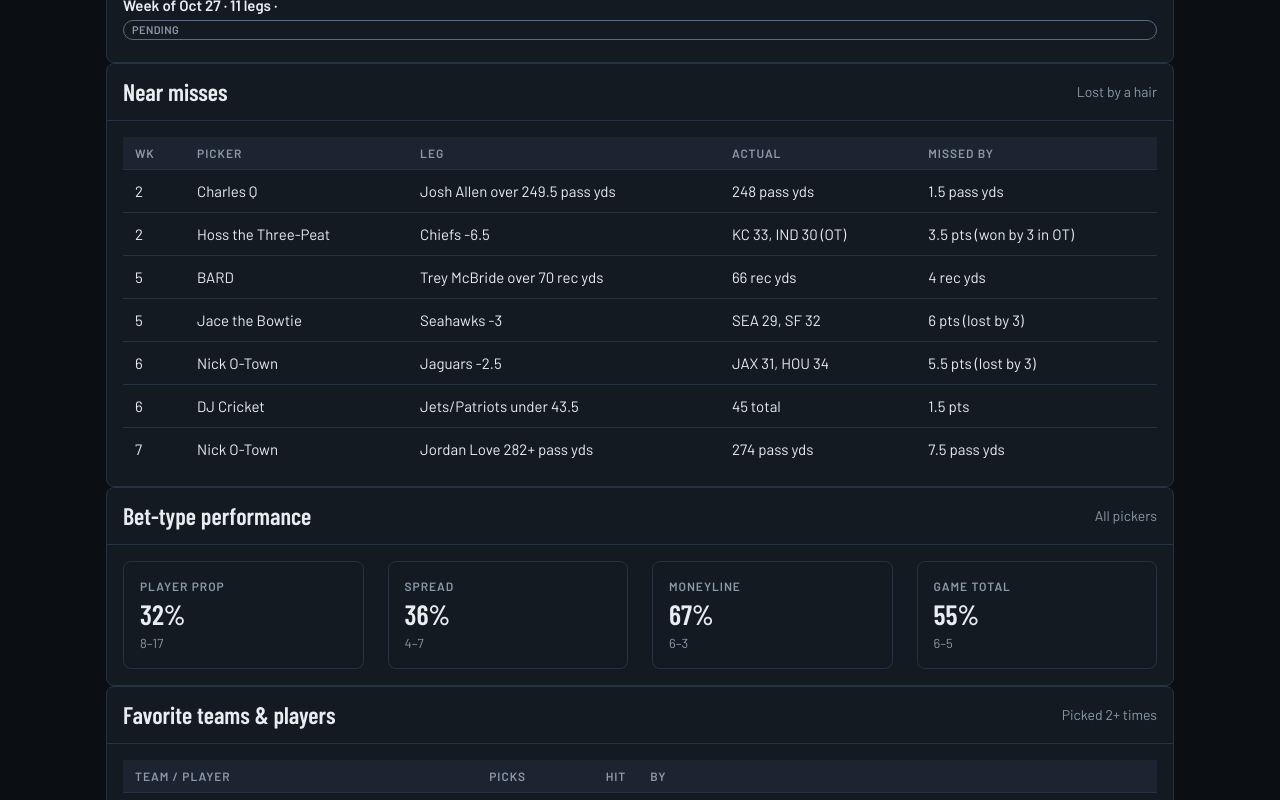
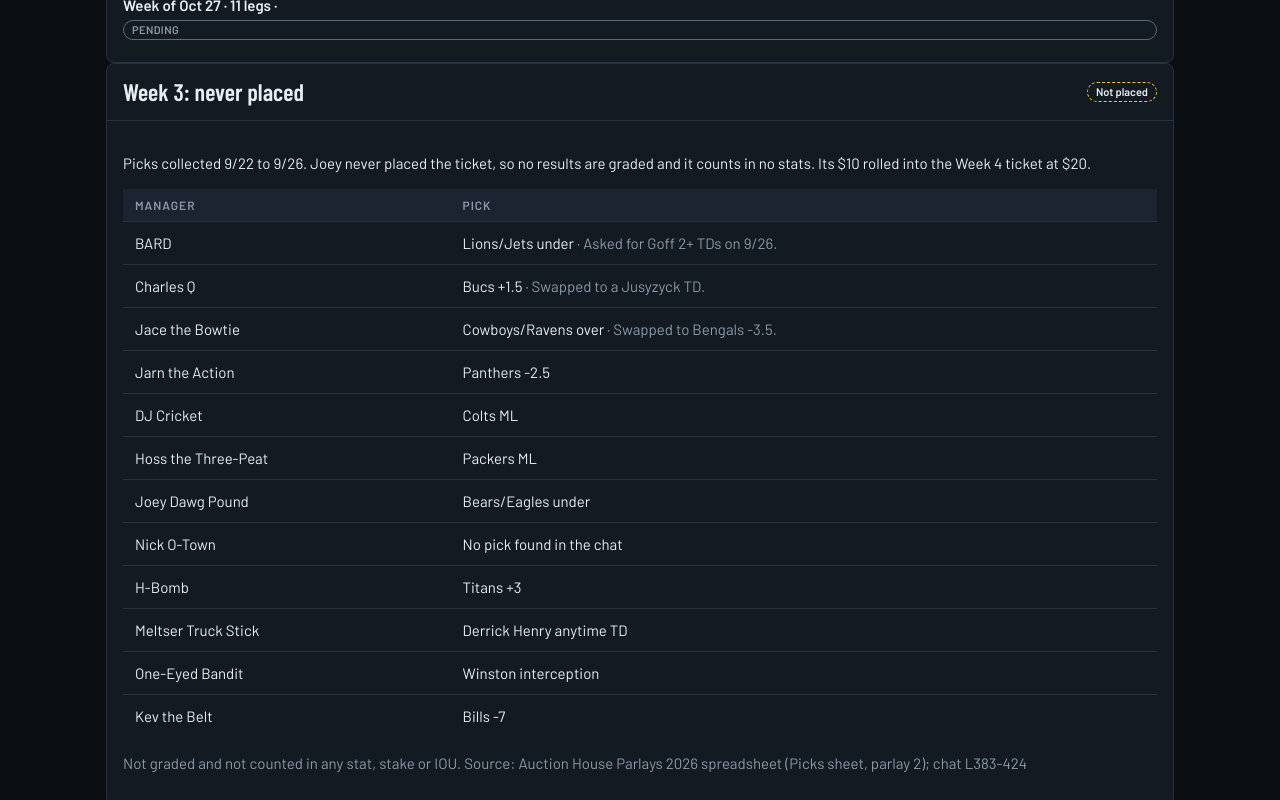
Before and after one commit to bh5msu-coder/PARLAY, a Next.js app: page /bets in a window 1280 px wide. Shown: the part 5000-5800 px from the top of the page. Built offline with nearby package versions, Linux system fonts and the light colour scheme; no server answers; the database is empty.

Commit message:
Week 3: list the never-placed picks on the Money page, kept out of every stat, stake and IOU
Co-Authored-By: Claude Opus 5.5 <noreply@anthropic.com>

```diff
--- a/components/BetsView.js
+++ b/components/BetsView.js
@@ -151,6 +151,20 @@ function History({ data, selectedOwner, weeks, payments, store }) {
           </div>))}</div>
       </section>
 
+      {(data.unplaced || []).map((p) => (
+        <section key={p.label} className="card" id={`unplaced-${p.week}`}>
+          <div className="card__head"><h2>{`${p.label}: never placed`}</h2><span className="pill pill--open">Not placed</span></div>
+          <div className="card__body">
+            <p>{p.notes}</p>
+            <div className="tablewrap"><table>
+              <thead><tr><th>Manager</th><th>Pick</th></tr></thead>
+              <tbody>{p.legs.map((l) => (
+                <tr key={l.who}><td>{whoLabel(l.who)}</td><td>{l.label}{l.note ? <span className="muted">{' · ' + l.note}</span> : null}</td></tr>))}</tbody>
+            </table></div>
+            <p className="muted">{'Not graded and not counted in any stat, stake or IOU. Source: ' + p.source}</p>
+          </div>
+        </section>))}
+
       <section className="card">
         <div className="card__head"><h2>Near misses</h2><span className="sub">Lost by a hair</span></div>
         <div className="card__body"><div className="tablewrap"><table>
--- a/parlay-history.json
+++ b/parlay-history.json
@@ -1152,7 +1152,7 @@
  "excluded": [
   {
    "what": "Week 3 picks (11 posted)",
-   "why": "Ticket never placed (Joey forgot, L383-424). Stake rolled into Week 4 at $20.",
+   "why": "Ticket never placed (Joey forgot, L383-424). Stake rolled into Week 4 at $20. Picks are listed under unplaced, kept out of every stat.",
    "ref": "L383-424"
   },
   {
@@ -1185,5 +1185,68 @@
    "why": "No data in the export. Never invented.",
    "ref": null
   }
+ ],
+ "unplaced": [
+  {
+   "season": 2026,
+   "week": 3,
+   "label": "Week 3",
+   "payer": "Joseph McKeon",
+   "legs": [
+    {
+     "who": "Brad Holm",
+     "label": "Lions/Jets under",
+     "note": "Asked for Goff 2+ TDs on 9/26."
+    },
+    {
+     "who": "Chas Rossman",
+     "label": "Bucs +1.5",
+     "note": "Swapped to a Jusyzyck TD."
+    },
+    {
+     "who": "Jace Clark",
+     "label": "Cowboys/Ravens over",
+     "note": "Swapped to Bengals -3.5."
+    },
+    {
+     "who": "Jarn Sachs",
+     "label": "Panthers -2.5"
+    },
+    {
+     "who": "DJ Dangerous",
+     "label": "Colts ML"
+    },
+    {
+     "who": "Ryan Hoffman",
+     "label": "Packers ML"
+    },
+    {
+     "who": "Joseph McKeon",
+     "label": "Bears/Eagles under"
+    },
+    {
+     "who": "Nick Curtis",
+     "label": "No pick found in the chat"
+    },
+    {
+     "who": "Kyle Heller",
+     "label": "Titans +3"
+    },
+    {
+     "who": "Adam Meltser",
+     "label": "Derrick Henry anytime TD"
+    },
+    {
+     "who": "Kyle McFadden",
+     "label": "Winston interception"
+    },
+    {
+     "who": "Kevin Sack",
+     "label": "Bills -7"
+    }
+   ],
+   "source": "Auction House Parlays 2026 spreadsheet (Picks sheet, parlay 2); chat L383-424",
+   "notes": "Picks collected 9/22 to 9/26. Joey never placed the ticket, so no results are graded and it counts in no stats. Its $10 rolled into the Week 4 ticket at $20."
+  }
  ]
 }
```
Also changed, not shown: 1 other file (tests, documents, lock files or other folders).
